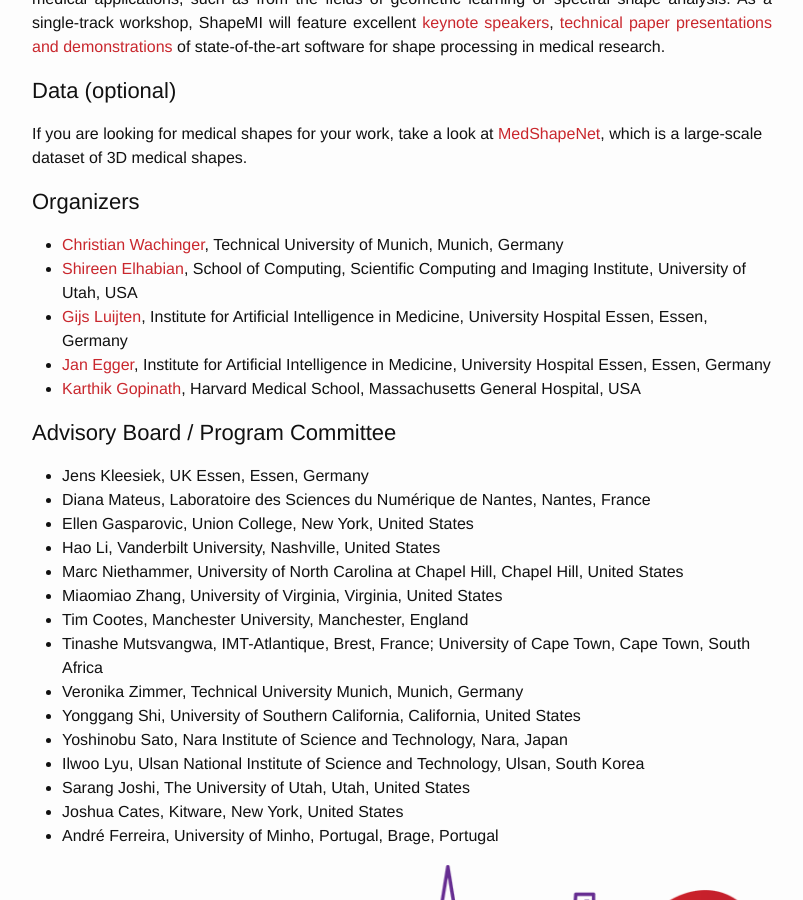
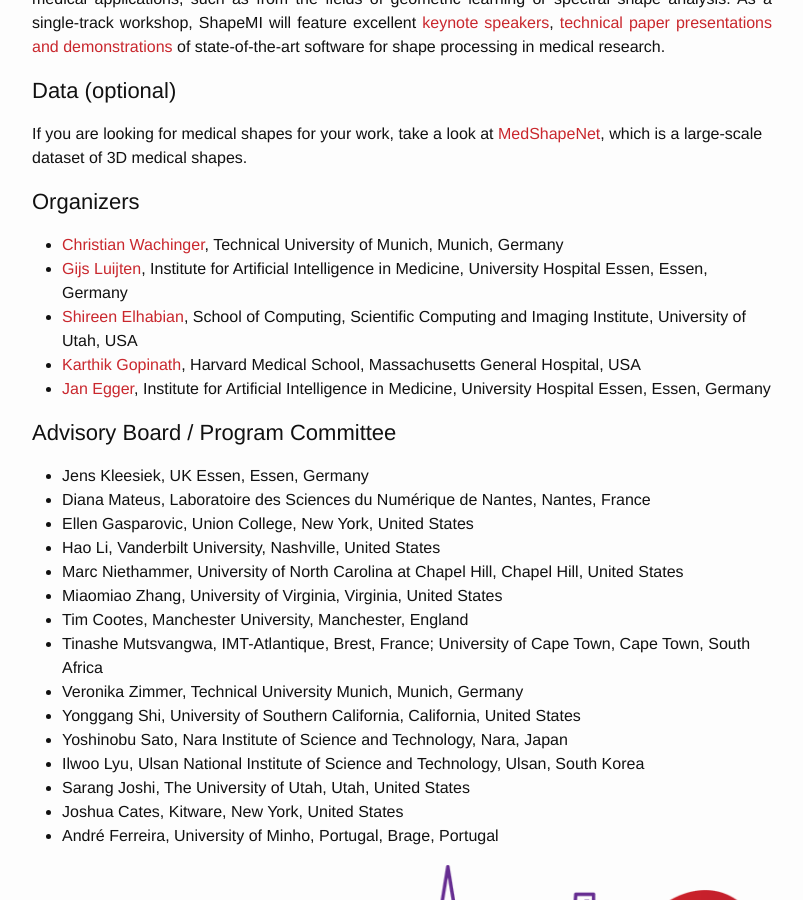
Before and after one commit to shapemi/shapemi.github.io, a Jekyll site: the page built from index.md, in a window 1280 px wide and 900 px high, scrolled down 1641 px. Shown: the whole window, without its empty margins (238-1041 px from the left). Built offline with Jekyll 4.4.1, drawn with Linux system fonts in a browser that asks for light colours; our own code applies the rules of GitHub Pages for plain Markdown files.

```diff
--- a/index.md
+++ b/index.md
@@ -43,10 +43,10 @@ If you are looking for medical shapes for your work, take a look at <a href="htt
 
 # Organizers
 - [Christian Wachinger](http://wachinger.devweb.mwn.de/people/), Technical University of Munich, Munich, Germany
+- [Gijs Luijten](https://mml.ikim.nrw/authors/gijs-luijten/), Institute for Artificial Intelligence in Medicine, University Hospital Essen, Essen, Germany
 - [Shireen Elhabian](http://www.sci.utah.edu/~shireen/), School of Computing, Scientific Computing and Imaging Institute, University of Utah, USA
-- [Gijs Luijten](https://mml.ikim.nrw/authors/gijs-luijten/), Institute for Artificial Intelligence in Medicine, University Hospital Essen, Essen, Germany
+- [Karthik Gopinath](https://lcn.martinos.org/people/karthik-gopinath/), Harvard Medical School, Massachusetts General Hospital, USA
 - [Jan Egger](http://www.janegger.de/), Institute for Artificial Intelligence in Medicine, University Hospital Essen, Essen, Germany
-- [Karthik Gopinath](https://lcn.martinos.org/people/karthik-gopinath/), Harvard Medical School, Massachusetts General Hospital, USA
 
 # Advisory Board / Program Committee
 
```
